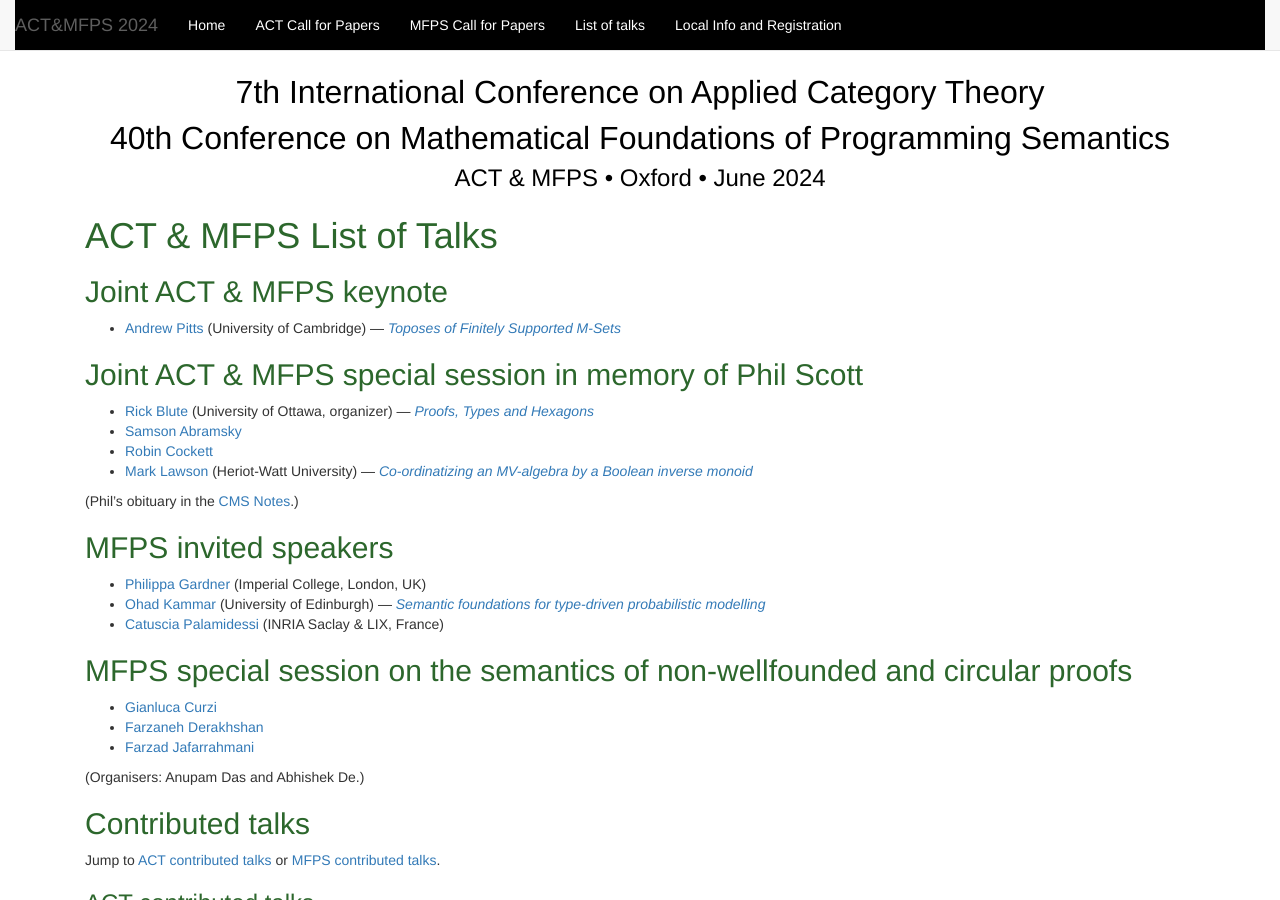
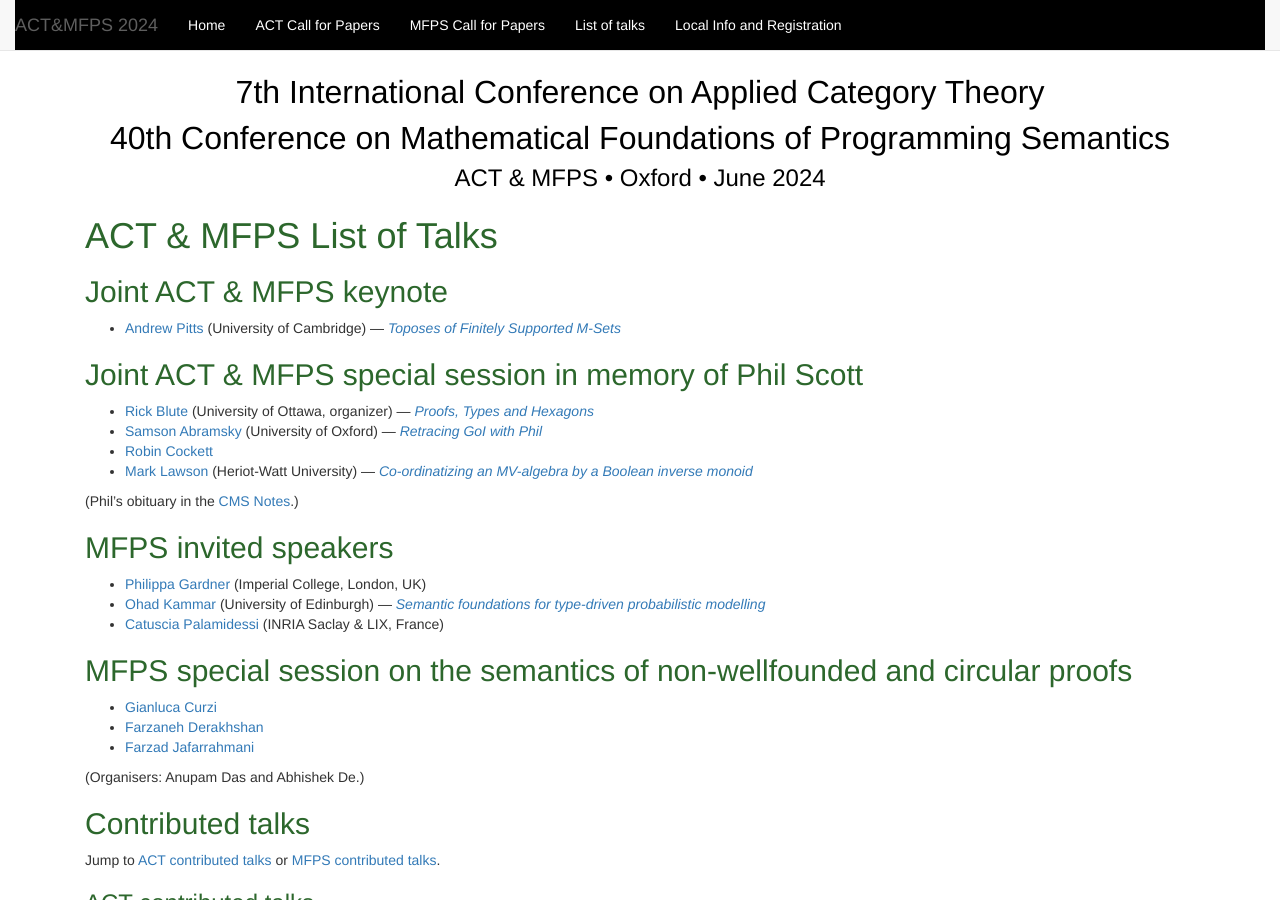
Before and after one commit to oxford24/oxford24.github.io, a Jekyll site: the page built from all-talks.md, in a window 1280 px wide and 900 px high. Built offline with Jekyll 4.4.1, drawn with Linux system fonts in a browser that asks for light colours.

Commit message:
Abramsky title/abstract

```diff
--- a/all-talks.md
+++ b/all-talks.md
@@ -25,7 +25,8 @@ characterisation of this class of topos. </details>
 
 * <details><summary><a href="https://www.uottawa.ca/faculty-science/professors/richard-blute">Rick Blute</a> (University of Ottawa, organizer) &mdash; <a><i>Proofs, Types and Hexagons</i></a></summary>
 Phil’s book with Jim Lambek “Introduction to Higher-Order Categorical Logic” is a seminal work in category theory. It cemented in the minds of many of us working in the field the idea that the best approach to studying logical systems was to form a category whose objects are formulas and arrows are proofs of entailments. Extensions of this idea are an obsession of the categorical logic community to this day.<br>One of the most interesting extensions involves representing formulas as multivariant functors and thus proofs become dinatural transformations, the hexagons of the title. The problem/challenge that arises is that these transformations need not compose.  This has led to a great deal of interesting category theory, much of which Phil contributed to. I’ll review some of these results, especially those relating to linear logic.</details>
-* [Samson Abramsky](https://www.cs.ox.ac.uk/people/samson.abramsky/)
+* <details><summary><a href="https://www.cs.ox.ac.uk/people/samson.abramsky/">Samson Abramsky</a> (University of Oxford) &mdash; <a><i>Retracing GoI with Phil</i></a></summary>
+I will describe  my collaboration with Phil Scott and Esfandiar Haghverdi on categorical semantics of Geometry of Interaction. I will say something about the context of this work, and where it led.</details>
 * [Robin Cockett](http://pages.cpsc.ucalgary.ca/~robin/)
 * <details><summary><a href="https://researchportal.hw.ac.uk/en/persons/mark-lawson">Mark Lawson</a> (Heriot-Watt University) &mdash;
 <a><i>Co-ordinatizing an MV-algebra by a Boolean inverse monoid</i></a></summary>
```
